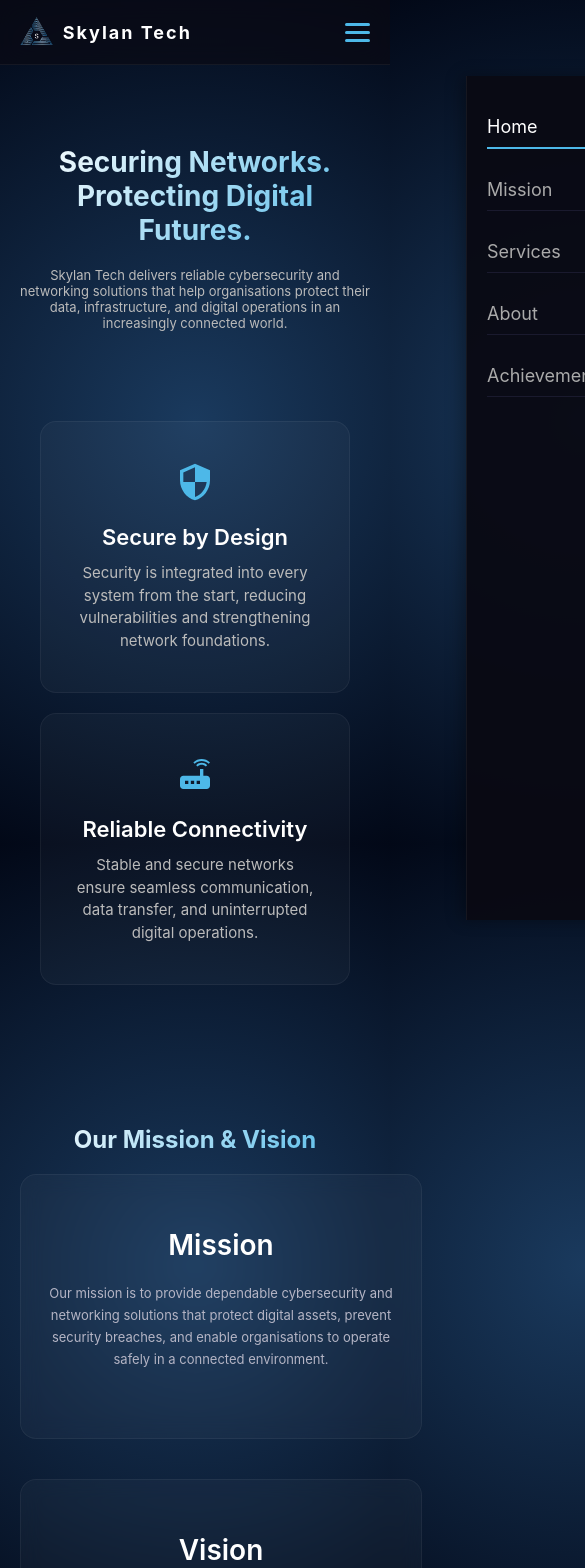
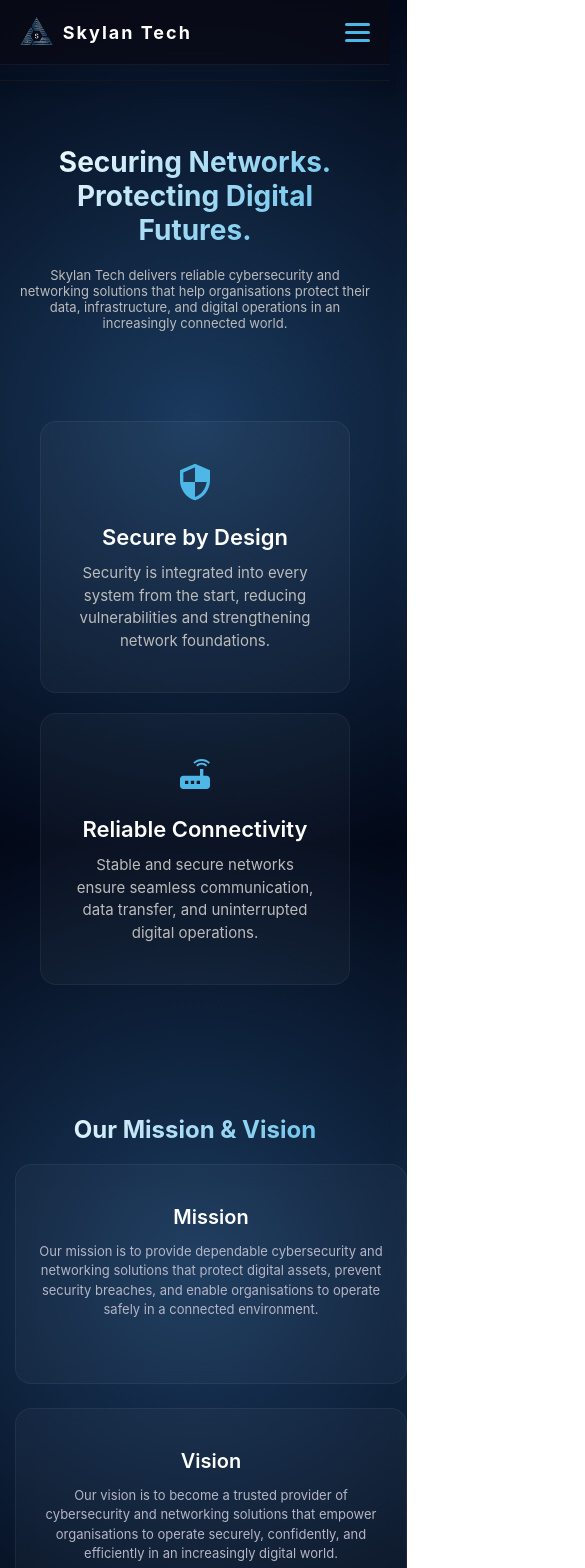
Before and after one commit to saraniann/it-company, a React (Create React App) app: page / in a window 390 px wide. Shown: the top 1568 px of the page, 585 px wide, since content can reach past the window. Built offline with nearby package versions, Linux system fonts and the light colour scheme.

Commit message:
Optimize mobile layout and refine menu

```diff
--- a/src/App.css
+++ b/src/App.css
@@ -13,8 +13,6 @@ body {
 }
 
 /* Background handled by body */
-padding: 40px 20px;
-}
 
 .home-container {
     max-width: 1200px;
--- a/src/Topbar.css
+++ b/src/Topbar.css
@@ -116,24 +116,30 @@
   }
 
   .nav-links {
-    position: fixed;
-    top: 60px;
-    right: -100%;
-    width: 70%;
-    height: calc(100vh - 60px);
-    background: rgba(10, 10, 20, 0.95);
+    position: absolute;
+    top: 100%;
+    left: 0;
+    width: 100%;
+    height: auto;
+    max-height: 0;
+    overflow: hidden;
+    background: rgba(10, 10, 20, 0.98);
     backdrop-filter: blur(15px);
     -webkit-backdrop-filter: blur(15px);
     flex-direction: column;
-    padding: 30px 20px;
-    gap: 20px;
-    transition: right 0.3s ease;
-    box-shadow: -5px 0 15px rgba(0, 0, 0, 0.3);
-    border-left: 1px solid rgba(255, 255, 255, 0.05);
+    align-items: center;
+    padding: 0;
+    gap: 0;
+    transition: all 0.4s ease-in-out;
+    box-shadow: 0 5px 15px rgba(0, 0, 0, 0.3);
+    border-bottom: 1px solid rgba(255, 255, 255, 0.05);
+    border-left: none;
   }
 
   .nav-links.active {
-    right: 0;
+    max-height: 500px;
+    padding: 20px 0;
+    gap: 20px;
   }
 
   .nav-links li {
--- a/src/achievements.css
+++ b/src/achievements.css
@@ -153,4 +153,47 @@
     .achievements-image img {
         height: 300px;
     }
+}/* Mobile Styles Added */
+@media (max-width: 768px) {
+    .achievements {
+        padding: 60px 20px;
+        min-height: auto;
+    }
+
+    .achievements-container {
+        flex-direction: column-reverse;
+        gap: 40px;
+        margin-bottom: 40px;
+    }
+
+    .achievements h2 {
+        font-size: 28px;
+        text-align: center;
+    }
+
+    .achievements p {
+        font-size: 16px;
+        text-align: center;
+        margin-bottom: 30px;
+    }
+
+    .achievements-nav {
+        gap: 15px;
+        overflow-x: auto;
+        padding-bottom: 5px;
+        justify-content: flex-start;
+        -webkit-overflow-scrolling: touch;
+        white-space: nowrap;
+        flex-wrap: nowrap;
+    }
+
+    .nav-item {
+        font-size: 14px;
+        padding-bottom: 10px;
+        flex: 0 0 auto;
+    }
+
+    .achievements-image img {
+        height: 250px;
+    }
 }
--- a/src/contact.css
+++ b/src/contact.css
@@ -188,4 +188,49 @@
     padding: 14px;
     font-size: 15px;
   }
+}/* Mobile Styles Added */
+@media (max-width: 768px) {
+    .contact {
+        padding: 60px 20px;
+    }
+
+    .contact h2 {
+        font-size: 32px;
+    }
+
+    .contact>p {
+        font-size: 14px;
+        margin-bottom: 30px;
+    }
+
+    .contact form {
+        max-width: 100%;
+        padding: 30px 20px;
+    }
 }
+
+@media (max-width: 480px) {
+    .contact {
+        padding: 40px 16px;
+    }
+
+    .contact h2 {
+        font-size: 28px;
+    }
+
+    .contact form {
+        padding: 24px 16px;
+        gap: 16px;
+    }
+
+    .contact input,
+    .contact textarea {
+        padding: 12px;
+        font-size: 16px;
+    }
+
+    .contact button {
+        padding: 14px;
+        font-size: 16px;
+    }
+}
--- a/src/mission.css
+++ b/src/mission.css
@@ -159,4 +159,83 @@
   .mission-grid .card p {
     font-size: 13px;
   }
+}/* Mobile Styles Added */
+@media (max-width: 1024px) {
+    .mission-grid .card {
+        min-width: auto;
+    }
 }
+
+@media (max-width: 768px) {
+    .Mission {
+        padding: 60px 20px;
+    }
+
+    .Mission h2 {
+        font-size: 32px;
+        margin-bottom: 24px;
+    }
+
+    .mission-grid {
+        gap: 24px;
+    }
+
+    .mission-grid .card {
+        padding: 30px 24px;
+    }
+
+    .mission-grid .card p {
+        font-size: 15px;
+    }
+}
+
+@media (max-width: 480px) {
+    .Mission {
+        padding: 40px 16px;
+    }
+
+    .Mission h2 {
+        font-size: 28px;
+        margin-bottom: 20px;
+    }
+
+    .mission-grid .card {
+        padding: 24px 20px;
+    }
+
+    .card-content h3 {
+        font-size: 24px;
+    }
+
+    .mission-grid .card p {
+        font-size: 14px;
+    }
+}/* Refined Mobile Styles (< 480px) */
+@media (max-width: 480px) {
+    .Mission {
+        padding: 30px 15px;
+    }
+
+    .Mission h2 {
+        font-size: 24px;
+        margin-bottom: 20px;
+    }
+
+    .mission-grid .card {
+        padding: 20px 15px;
+    }
+
+    .card-content h3 {
+        font-size: 20px;
+        margin-bottom: 10px;
+    }
+
+    .mission-grid .card p {
+        font-size: 13px;
+        line-height: 1.5;
+    }
+
+    .card-image img {
+        height: 150px;
+    }
+}
--- a/src/services.css
+++ b/src/services.css
@@ -141,4 +141,39 @@
   .services h2 {
     font-size: 32px;
   }
+}/* Mobile Styles Added */
+@media (max-width: 1024px) {
+    .services-container {
+        gap: 50px;
+    }
+
+    .services-content {
+        padding-top: 0;
+    }
 }
+
+@media (max-width: 768px) {
+    .services {
+        padding: 60px 20px;
+        min-height: auto;
+    }
+
+    .services-grid-wrapper {
+        grid-template-columns: 1fr;
+        gap: 20px;
+    }
+
+    .services h2 {
+        font-size: 32px;
+    }
+}
+
+@media (max-width: 480px) {
+    .services h2 {
+        font-size: 28px;
+    }
+
+    .service-card {
+        padding: 24px;
+    }
+}
```
